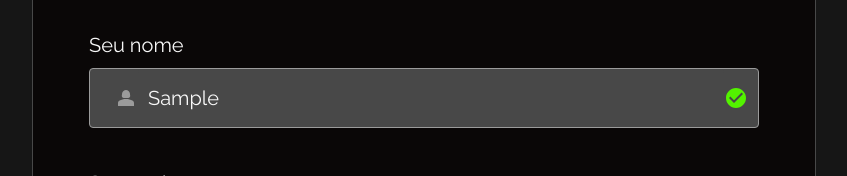
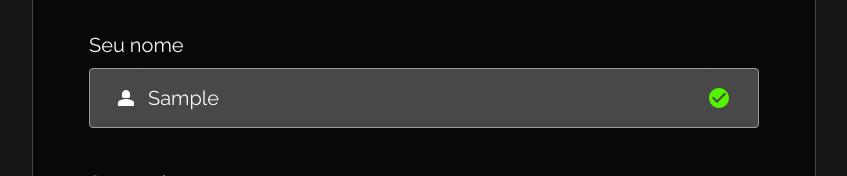
Before and after one commit to Hackaton-FCAMARA-Squad37/Projeto-FCamara-Frontend, a React (Vite) app: page /signin in a window 1280 px wide. Both pictures are taken after typing "name@example.com", "Sample", "Sample123", "Sample123" into the empty fields and a click on the button 936 px from the left and 793 px from the top of the page. Shown: the part 557-733 px from the top of the page, without its empty margins (216-1063 px from the left). Built offline with nearby package versions, Linux system fonts and the light colour scheme.

Commit message:
fix: corrigindo o espaçamento dos ícones

```diff
--- a/src/components/InputCustomized/InputCustomized.jsx
+++ b/src/components/InputCustomized/InputCustomized.jsx
@@ -46,6 +46,15 @@ export const InputCustomized = (props) => {
             <LockIcon
               sx={{
                 margin: "auto",
+                color: `${
+                  props.error == undefined
+                    ? document.getElementById(props.id)
+                      ? document.getElementById(props.id).value
+                        ? "white"
+                        : ""
+                      : ""
+                    : "inherit"
+                }`,
               }}
             />
             <input
@@ -91,6 +100,15 @@ export const InputCustomized = (props) => {
             <MailIcon
               sx={{
                 margin: "auto",
+                color: `${
+                  props.error == undefined
+                    ? document.getElementById(props.id)
+                      ? document.getElementById(props.id).value
+                        ? "white"
+                        : ""
+                      : ""
+                    : "inherit"
+                }`,
               }}
             />
             <input
@@ -123,7 +141,7 @@ export const InputCustomized = (props) => {
                   <CheckCircleIcon
                     sx={{
                       margin: "auto",
-                      marginRight: "10px",
+                      marginRight: "26.6px",
                       color: "sucess.main",
                     }}
                   />
@@ -134,9 +152,9 @@ export const InputCustomized = (props) => {
                 ""
               )
             ) : props.error.type == "required" ? (
-              <ErrorIcon sx={{ margin: "auto", marginRight: "10px" }} />
+              <ErrorIcon sx={{ margin: "auto", marginRight: "26.6px" }} />
             ) : (
-              <CancelIcon sx={{ margin: "auto", marginRight: "10px" }} />
+              <CancelIcon sx={{ margin: "auto", marginRight: "26.6px" }} />
             )}
           </>
         ) : props.tipo == "usuario" ? (
@@ -144,6 +162,15 @@ export const InputCustomized = (props) => {
             <Person2Icon
               sx={{
                 margin: "auto",
+                color: `${
+                  props.error == undefined
+                    ? document.getElementById(props.id)
+                      ? document.getElementById(props.id).value
+                        ? "white"
+                        : ""
+                      : ""
+                    : "inherit"
+                }`,
               }}
             />
             <input
@@ -173,7 +200,7 @@ export const InputCustomized = (props) => {
                   <CheckCircleIcon
                     sx={{
                       margin: "auto",
-                      marginRight: "10px",
+                      marginRight: "26.6px",
                       color: "sucess.main",
                     }}
                   />
@@ -184,7 +211,7 @@ export const InputCustomized = (props) => {
                 ""
               )
             ) : (
-              <ErrorIcon sx={{ margin: "auto", marginRight: "10px" }} />
+              <ErrorIcon sx={{ margin: "auto", marginRight: "26.6px" }} />
             )}
           </>
         ) : (
@@ -195,14 +222,14 @@ export const InputCustomized = (props) => {
         <p
           style={{ color: "#FFADAD", marginTop: "10px", fontFamily: "Raleway" }}
         >
-          Este campo é obrigatório.
+          Este campo é obrigatório
         </p>
       )}
       {props.error?.type === "pattern" && (
         <p
           style={{ color: "#FFADAD", marginTop: "10px", fontFamily: "Raleway" }}
         >
-          Este e-mail não é válido.
+          Este e-mail não é válido
         </p>
       )}
     </Box>
```
